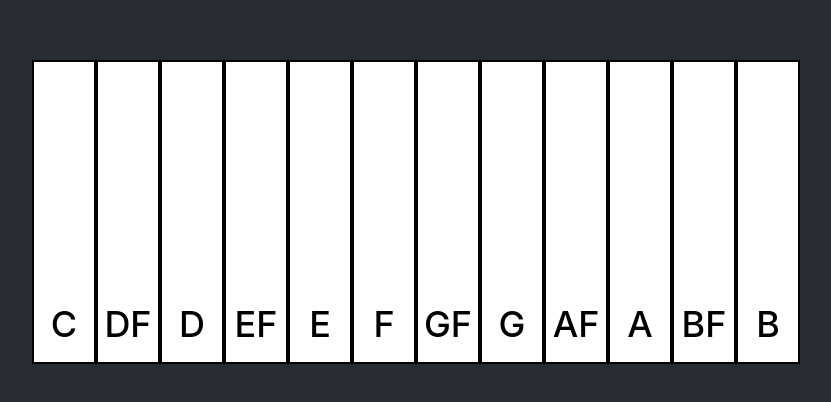
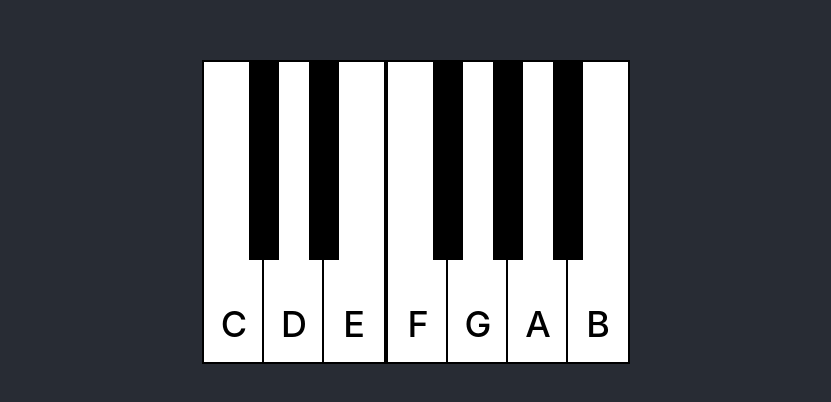
Before and after one commit to oceaan-pendharkar/my-piano, a React (Create React App) app: page / in a window 1280 px wide. Shown: the part 188-590 px from the top of the page, without its empty margins (224-1055 px from the left). Built offline with nearby package versions, Linux system fonts and the light colour scheme.

Commit message:
Create black keys in proper shape.

```diff
--- a/src/components/Key.js
+++ b/src/components/Key.js
@@ -3,8 +3,22 @@ import '../styles/Key.css';
 
 class Key extends React.Component {
     render(){
+        // check if the note is a sharp note
+        let keyClassName = "key";
+        if(this.props.note.includes("b")){
+            keyClassName = "black-key"
+            //hide note name
+            return(
+                <div className={keyClassName}>
+                    <div className="key-text">
+                        &nbsp;
+                    </div>
+                </div>
+            )
+        }
+
         return(
-            <div className="key">
+            <div className={keyClassName}>
                 <div className="key-text">
                     {this.props.note.toUpperCase()}
                 </div>
--- a/src/global/constants.js
+++ b/src/global/constants.js
@@ -1,3 +1,3 @@
-const Notes = ['C', 'DF', 'D', 'EF', 'E', 'F', 'GF', 'G', 'AF', 'A', 'BF', 'B'];
+const Notes = ['C', 'Db', 'D', 'Eb', 'E', 'F', 'Gb', 'G', 'Ab', 'A', 'Bb', 'B'];
 
 export default Notes;
```
